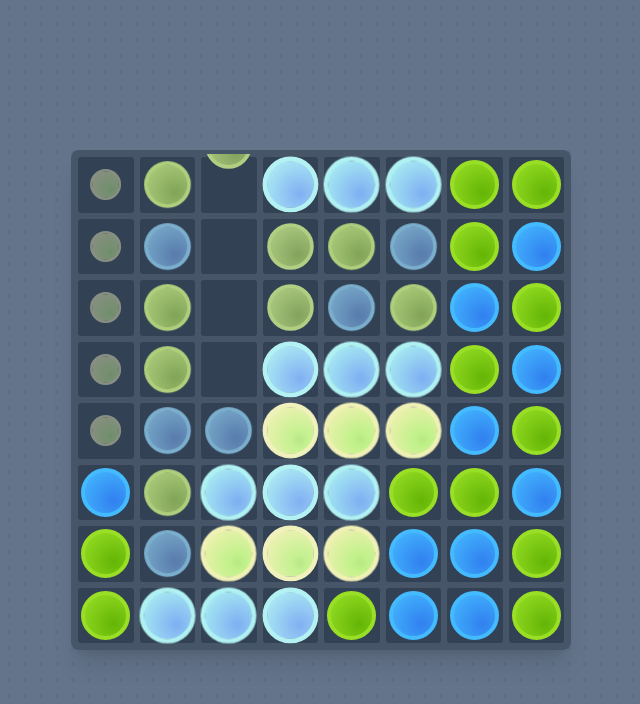
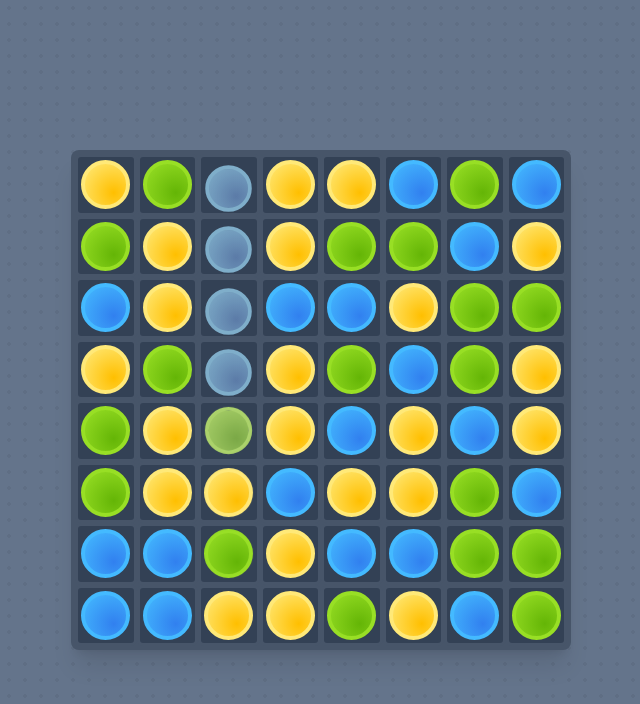
Before and after one commit to gukihuman/gems, a Nuxt app: page / in a window 1280 px wide. Shown: the top 704 px of the page, without its empty margins (319-959 px from the left). Built offline with nearby package versions, Linux system fonts and the light colour scheme.

Commit message:
massive dirty update

```diff
--- a/components/Grid.vue
+++ b/components/Grid.vue
@@ -52,7 +52,7 @@ import anime from "animejs"
 import newId from "~/utils/newId"
 import debounce from "~/utils/debounce"
 // const GEMS_COLORS = ["GREEN", "BLUE", "YELLOW", "ORANGE", "PINK"]
-const GEMS_COLORS = ["GREEN", "BLUE"]
+const GEMS_COLORS = ["GREEN", "BLUE", "YELLOW"]
 const GEM_CLASSES = {
   GREEN: "green",
   BLUE: "blue",
@@ -60,13 +60,18 @@ const GEM_CLASSES = {
   ORANGE: "orange",
   PINK: "pink",
 }
-const BASE_FALL_DALAY = 400
-const DISTANCE_PER_SECOND = 400
-const REMOVE_DELAY = 500
+const REMOVE_DELAY = 600
+const REMOVE_SCALE = 0.95
 const CASCADE_REMOVE_RATIO = 0.3
 const CLICK_DELAY = 300
 const DELAY_AFTER_RESIZE = 50
 const MAX_DRAG_DISTANCE = 0.7 // cell size ratio
+const MAX_VELOCITY = 400
+const ACCELERATION = 700
+const MOUSE_ACCELERATION = 2500
+const MOUSE_DAMPING = 0.3
+const DAMPING = 0.7
+
 const props = defineProps(["size", "minMatch"])
 const emit = defineEmits(["match"])
 const gridRef = ref(null)
@@ -87,6 +92,8 @@ const debouncedAfterResize = debounce(() => {
 let adjacentGemId = null
 let activationTime = null
 let gridRect = null
+let lastTime = performance.now()
+let isTabActive = true
 onMounted(() => {
   setGridCoordinates()
   addEventListener("resize", onResize)
@@ -94,13 +101,104 @@ onMounted(() => {
   addEventListener("mouseup", onMouseUp)
   addEventListener("keydown", onKeyDown)
   requestAnimationFrame(gameLoop)
+  lastTime = performance.now()
+  document.addEventListener("visibilitychange", onVisibilityChange)
 })
+function onVisibilityChange() {
+  isTabActive = !document.hidden
+  if (isTabActive) lastTime = performance.now()
+}
 // core
-function gameLoop() {
+function gameLoop(currentTime) {
+  if (!isTabActive) {
+    requestAnimationFrame(gameLoop)
+    return
+  }
+  const deltaTime = (currentTime - lastTime) / 1000
+  lastTime = currentTime
+
   cascadeGems()
+  Object.values(gemsById.value).forEach((gem) => move(gem, deltaTime))
   resolveMatches()
+  updateFade()
+  if (activeGemId.value) handleActiveGem(activeGemId.value)
+
   requestAnimationFrame(gameLoop)
 }
+// Update move function
+function getMouseHomeCoordinates(gem) {
+  // mouse active handle
+  if (grid[gem.gridIndex].gemId === activeGemId.value) {
+    const { mouseGemDistanceX, mouseGemDistanceY, mouseGemDistance } =
+      getMouseGemDistance(gem)
+    if (mouseGemDistance < maxDragDistance.value) {
+      return {
+        homeX: mouse.x,
+        homeY: mouse.y,
+        acceleration: MOUSE_ACCELERATION,
+        damping: MOUSE_DAMPING,
+      }
+    } else {
+      const angle = Math.atan2(mouseGemDistanceY, mouseGemDistanceX)
+      let { homeX, homeY } = getHomeCoordinates(gem.gridIndex)
+      return {
+        homeX: homeX + maxDragDistance.value * Math.cos(angle),
+        homeY: homeY + maxDragDistance.value * Math.sin(angle),
+        acceleration: MOUSE_ACCELERATION,
+        damping: MOUSE_DAMPING,
+      }
+    }
+  } else {
+    return {
+      ...getHomeCoordinates(gem.gridIndex),
+      acceleration: ACCELERATION,
+      damping: DAMPING,
+    }
+  }
+}
+function move(gem, deltaTime) {
+  const { homeX, homeY, acceleration, damping } = getMouseHomeCoordinates(gem)
+
+  const dx = homeX - gem.x
+  const dy = homeY - gem.y
+  const distance = Math.sqrt(dx * dx + dy * dy)
+
+  // Proportional velocity based on distance (no overshoot)
+  const targetVelocityX = dx * acceleration * deltaTime
+  const targetVelocityY = dy * acceleration * deltaTime
+
+  // Smoothly interpolate current velocity toward target
+  gem.velocityX = (gem.velocityX + targetVelocityX) * damping
+  gem.velocityY = (gem.velocityY + targetVelocityY) * damping
+
+  // Cap velocity
+  const speed = Math.sqrt(
+    gem.velocityX * gem.velocityX + gem.velocityY * gem.velocityY
+  )
+  if (speed > MAX_VELOCITY) {
+    const scale = MAX_VELOCITY / speed
+    gem.velocityX *= scale
+    gem.velocityY *= scale
+  }
+
+  // Update position
+  gem.x += gem.velocityX * deltaTime
+  gem.y += gem.velocityY * deltaTime
+
+  // Only snap when not dragging
+  if (distance < 1 && speed < 10) {
+    gem.x = homeX
+    gem.y = homeY
+    gem.velocityX = 0
+    gem.velocityY = 0
+    if (gem.cascading) gem.cascading = false
+    if (gem.swapping) {
+      gem.swapping = false
+      if (gem.element) gem.element.style.zIndex = "0"
+    }
+  }
+}
+
 function setGridCoordinates() {
   gridRect = gridRef.value.getBoundingClientRect()
   cellSize.value = gridRect.width / props.size
@@ -120,6 +218,9 @@ function cascadeGems() {
       if (gem && !gem.cascading && !gem.removing && !gem.swapping) {
         const newGridIndex = findBottomEmptySpot(col, row)
         if (newGridIndex !== gridIndex) {
+          if (grid[gridIndex].gemId === activeGemId.value) {
+            activeGemId.value = null
+          }
           grid[newGridIndex].gemId = grid[gridIndex].gemId
           grid[gridIndex].gemId = null
           gem.gridIndex = newGridIndex
@@ -161,8 +262,11 @@ function generateNewGems(col) {
       color: GEMS_COLORS[Math.floor(Math.random() * GEMS_COLORS.length)],
       x: homeX,
       y: -(cellSize.value * (topEmptyCount - row)) + cellSize.value / 2,
+      velocityX: 0,
+      velocityY: 0,
+      fadeProgress: 1,
+      removing: null,
       cascading: false,
-      removing: false,
       swapping: false,
       element: null,
     }
@@ -216,64 +320,40 @@ function resolveLine(matchedGemIds, singleColorLine, color, matchCount) {
 // animate
 function animateCascade(gem, delay) {
   gem.cascading = true
-  const { homeX, homeY } = getHomeCoordinates(gem.gridIndex)
-  let distance = Math.max(Math.abs(homeX - gem.x), Math.abs(homeY - gem.y))
-  const duration = BASE_FALL_DALAY + 1000 * (distance / DISTANCE_PER_SECOND)
-  gem.animation = anime({
-    targets: gem,
-    x: homeX,
-    y: homeY,
-    duration,
-    delay: delay,
-    easing: "easeInOutExpo",
-    complete: () => {
-      gem.cascading = false
-      if (grid[gem.gridIndex].gemId === adjacentGemId) {
-        nextTick(() => {
-          if (activeGemId.value) handleActiveGem(activeGemId.value)
-        })
-      }
-    },
-  })
 }
+// Update homeGem to reset velocity
 function homeGem(gemId) {
   activeGemId.value = null
   adjacentGemId = null
   activationTime = null
-  const gem = gemsById.value[gemId]
-  const { homeX, homeY } = getHomeCoordinates(gem.gridIndex)
-  gem.animation = anime({
-    targets: gem,
-    x: homeX,
-    y: homeY,
-    duration: 300,
-    easing: "easeOutQuad",
-    complete: () => {
-      if (gem && gem.element) gem.element.style.zIndex = "0"
-      gem.swapping = false
-    },
-  })
 }
 function removeGem(gemId) {
   if (gemId === activeGemId.value) homeGem(gemId)
   const gem = gemsById.value[gemId]
-  grid[gem.gridIndex].gemId = null
-  gem.removing = true
+  gem.removing = performance.now()
   gem.element.style.filter = "brightness(1.5)"
-  gem.animation = anime({
-    targets: gem.element,
-    scale: [
-      { value: 1.2, duration: REMOVE_DELAY * 0.3, easing: "easeOutQuad" },
-      { value: 0, duration: REMOVE_DELAY * 0.7, easing: "easeInQuad" },
-    ],
-    opacity: { value: 0, duration: REMOVE_DELAY, easing: "easeInQuad" },
-    complete: () => delete gemsById.value[gemId],
+  setTimeout(() => {
+    grid[gem.gridIndex].gemId = null
+    delete gemsById.value[gemId]
+  }, REMOVE_DELAY)
+}
+function updateFade() {
+  Object.values(gemsById.value).forEach((gem) => {
+    if (gem.removing) {
+      const elapsed = performance.now() - gem.removing
+      gem.fadeProgress = Math.max(1 - elapsed / REMOVE_DELAY, 0)
+      const scale = 1 - (1 - REMOVE_SCALE) * (1 - gem.fadeProgress)
+      if (gem.element) {
+        gem.element.style.opacity = gem.fadeProgress
+        gem.element.style.transform = `scale(${scale})` // Use transform instead of scale
+      }
+    }
   })
 }
 // interact
 function handleActiveGem(gemId) {
+  console.log("wtf")
   const activeGem = gemsById.value[gemId]
-  updateActiveGemCoordinates(activeGem)
   adjacentGemId = getAdjacentGemId(activeGem)
   if (!adjacentGemId) return
   const adjacentGem = gemsById.value[adjacentGemId]
@@ -284,19 +364,6 @@ function handleActiveGem(gemId) {
   ) {
     swapGems(gemId, adjacentGemId)
   }
-}
-function updateActiveGemCoordinates(activeGem) {
-  const { mouseGemDistanceX, mouseGemDistanceY, mouseGemDistance } =
-    getMouseGemDistance(activeGem)
-  if (mouseGemDistance < maxDragDistance.value) {
-    activeGem.x = mouse.x
-    activeGem.y = mouse.y
-    return
-  }
-  const angle = Math.atan2(mouseGemDistanceY, mouseGemDistanceX)
-  const { homeX, homeY } = getHomeCoordinates(activeGem.gridIndex)
-  activeGem.x = homeX + maxDragDistance.value * Math.cos(angle)
-  activeGem.y = homeY + maxDragDistance.value * Math.sin(angle)
 }
 function getAdjacentGemId(gem) {
   const { mouseGemDistanceX, mouseGemDistanceY, mouseGemDistance } =
@@ -394,11 +461,7 @@ function getMouseGemDistance(gem) {
 // input
 function onResize() {
   setGridCoordinates()
-  Object.values(gemsById.value).forEach((gem) => {
-    gem.cascading = true
-    gem.removing = true
-    anime.remove(gem)
-  })
+  Object.values(gemsById.value).forEach((gem) => (gem.cascading = true))
   debouncedAfterResize()
 }
 function onMouseDown(gemId) {
```
Also changed, not shown: 1 other file (tests, documents, lock files or other folders).
